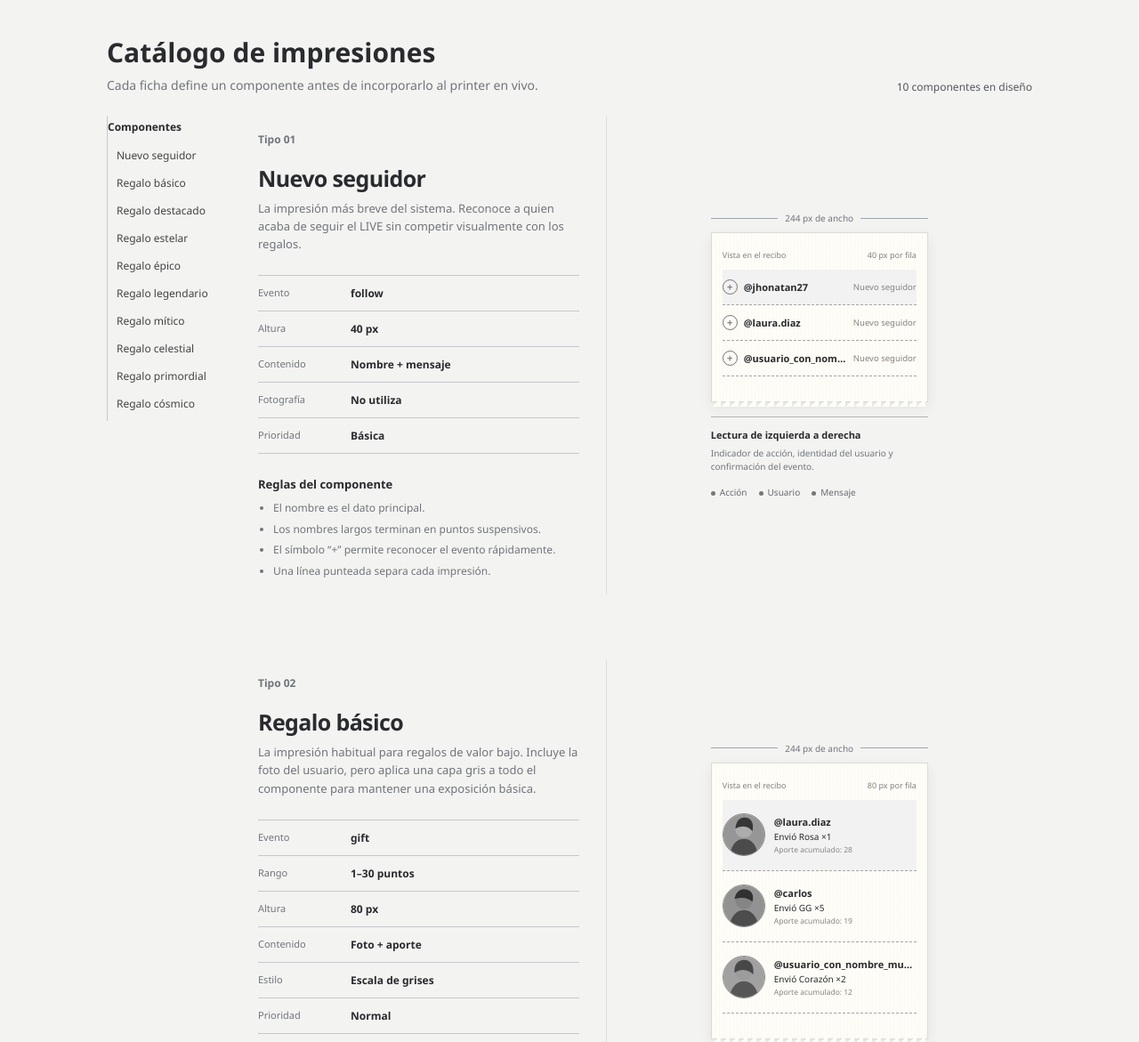
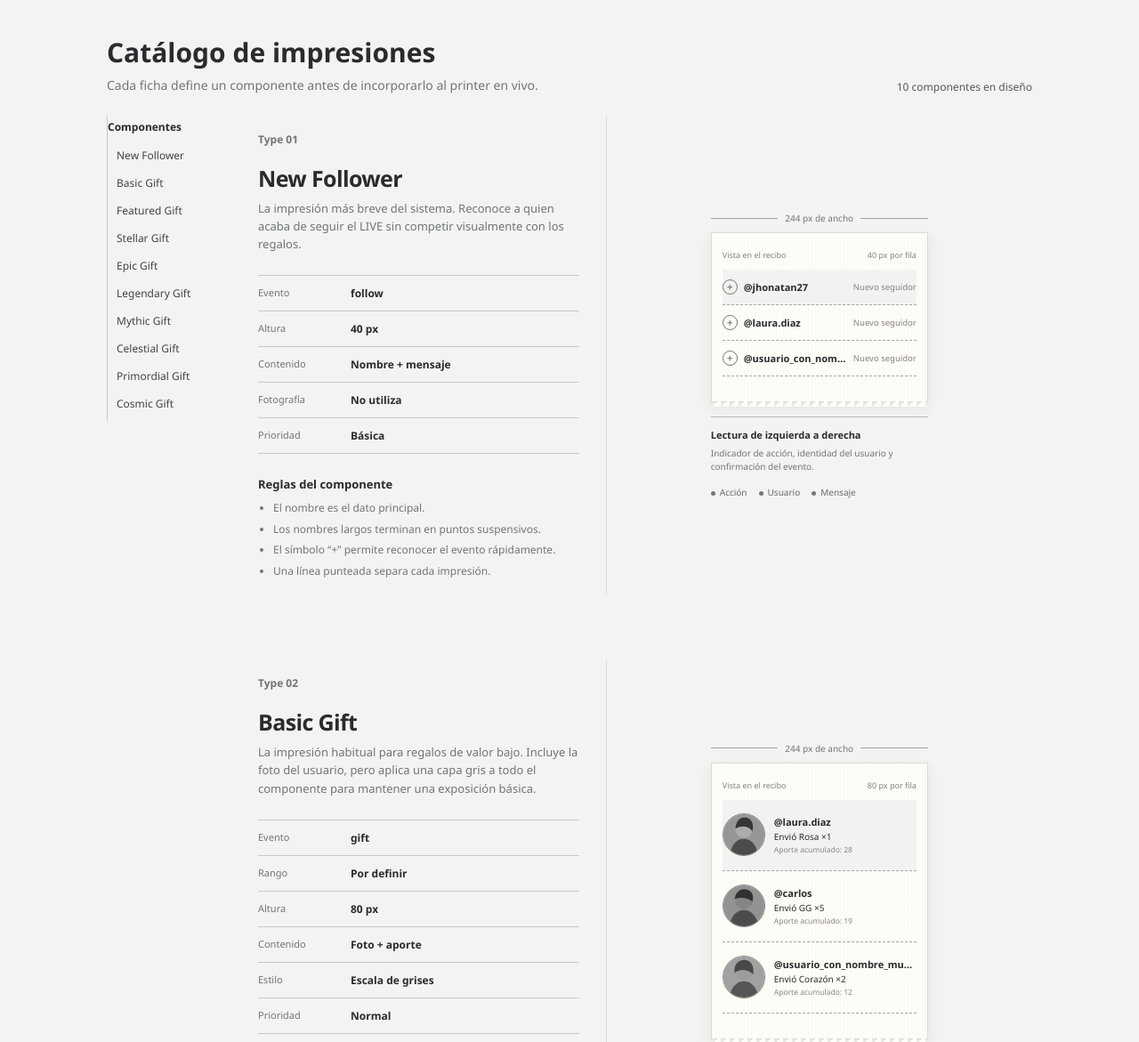
Before and after one commit to 22jair/GiftWallLive, a plain HTML site: page prototypes/printer/printer-components.html in a window 1280 px wide. Shown: the top 1171 px of the page at 89% size. Drawn offline with Linux system fonts and the light colour scheme.

Commit message:
Actualizar nombres y rangos del catálogo

```diff
--- a/prototypes/printer/printer-components.html
+++ b/prototypes/printer/printer-components.html
@@ -387,23 +387,23 @@
       <div class="catalog-layout">
         <nav class="component-menu" aria-label="Tipos de impresión">
           <strong>Componentes</strong>
-          <a href="#nuevo-seguidor">Nuevo seguidor</a>
-          <a href="#regalo-basico">Regalo básico</a>
-          <a href="#regalo-destacado">Regalo destacado</a>
-          <a href="#regalo-estelar">Regalo estelar</a>
-          <a href="#regalo-epico">Regalo épico</a>
-          <a href="#regalo-legendario">Regalo legendario</a>
-          <a href="#regalo-mitico">Regalo mítico</a>
-          <a href="#regalo-celestial">Regalo celestial</a>
-          <a href="#regalo-primordial">Regalo primordial</a>
-          <a href="#regalo-cosmico">Regalo cósmico</a>
+          <a href="#nuevo-seguidor">New Follower</a>
+          <a href="#regalo-basico">Basic Gift</a>
+          <a href="#regalo-destacado">Featured Gift</a>
+          <a href="#regalo-estelar">Stellar Gift</a>
+          <a href="#regalo-epico">Epic Gift</a>
+          <a href="#regalo-legendario">Legendary Gift</a>
+          <a href="#regalo-mitico">Mythic Gift</a>
+          <a href="#regalo-celestial">Celestial Gift</a>
+          <a href="#regalo-primordial">Primordial Gift</a>
+          <a href="#regalo-cosmico">Cosmic Gift</a>
         </nav>
 
         <div class="catalog-content">
       <article class="component-sheet" id="nuevo-seguidor">
         <section class="specification" aria-labelledby="follower-title">
-          <span class="type-number">Tipo 01</span>
-          <h2 id="follower-title">Nuevo seguidor</h2>
+          <span class="type-number">Type 01</span>
+          <h2 id="follower-title">New Follower</h2>
           <p class="summary">La impresión más breve del sistema. Reconoce a quien acaba de seguir el LIVE sin competir visualmente con los regalos.</p>
 
           <dl class="facts">
@@ -458,13 +458,13 @@
 
       <article class="component-sheet" id="regalo-basico">
         <section class="specification" aria-labelledby="basic-gift-title">
-          <span class="type-number">Tipo 02</span>
-          <h2 id="basic-gift-title">Regalo básico</h2>
+          <span class="type-number">Type 02</span>
+          <h2 id="basic-gift-title">Basic Gift</h2>
           <p class="summary">La impresión habitual para regalos de valor bajo. Incluye la foto del usuario, pero aplica una capa gris a todo el componente para mantener una exposición básica.</p>
 
           <dl class="facts">
             <div><dt>Evento</dt><dd>gift</dd></div>
-            <div><dt>Rango</dt><dd>1–30 puntos</dd></div>
+            <div><dt>Rango</dt><dd>Por definir</dd></div>
             <div><dt>Altura</dt><dd>80 px</dd></div>
             <div><dt>Contenido</dt><dd>Foto + aporte</dd></div>
             <div><dt>Estilo</dt><dd>Escala de grises</dd></div>
@@ -526,13 +526,13 @@
 
       <article class="component-sheet" id="regalo-destacado">
         <section class="specification" aria-labelledby="color-gift-title">
-          <span class="type-number">Tipo 03</span>
-          <h2 id="color-gift-title">Regalo destacado</h2>
+          <span class="type-number">Type 03</span>
+          <h2 id="color-gift-title">Featured Gift</h2>
           <p class="summary">Conserva el tamaño y la lectura del regalo básico, pero elimina la capa gris. La foto y los elementos visuales disponibles se muestran con sus colores originales.</p>
 
           <dl class="facts">
             <div><dt>Evento</dt><dd>gift</dd></div>
-            <div><dt>Rango</dt><dd>31–99 puntos</dd></div>
+            <div><dt>Rango</dt><dd>Por definir</dd></div>
             <div><dt>Altura</dt><dd>80 px</dd></div>
             <div><dt>Contenido</dt><dd>Foto + aporte</dd></div>
             <div><dt>Estilo</dt><dd>A color</dd></div>
@@ -597,13 +597,13 @@
 
       <article class="component-sheet" id="regalo-estelar">
         <section class="specification" aria-labelledby="stellar-gift-title">
-          <span class="type-number">Tipo 04</span>
-          <h2 id="stellar-gift-title">Regalo estelar</h2>
+          <span class="type-number">Type 04</span>
+          <h2 id="stellar-gift-title">Stellar Gift</h2>
           <p class="summary">El primer nivel de exposición ampliada. Duplica la altura de los regalos anteriores y lleva la fotografía al centro para dar más protagonismo al donador.</p>
 
           <dl class="facts">
             <div><dt>Evento</dt><dd>gift</dd></div>
-            <div><dt>Rango</dt><dd>100–249 puntos</dd></div>
+            <div><dt>Rango</dt><dd>Por definir</dd></div>
             <div><dt>Altura</dt><dd>160 px</dd></div>
             <div><dt>Fotografía</dt><dd>80 px a color</dd></div>
             <div><dt>Composición</dt><dd>Vertical centrada</dd></div>
@@ -654,13 +654,13 @@
 
       <article class="component-sheet" id="regalo-epico">
         <section class="specification" aria-labelledby="epic-gift-title">
-          <span class="type-number">Tipo 05</span>
-          <h2 id="epic-gift-title">Regalo épico</h2>
+          <span class="type-number">Type 05</span>
+          <h2 id="epic-gift-title">Epic Gift</h2>
           <p class="summary">Sube al tamaño de los niveles mayores y añade una capa de energía permanente mediante color, destellos y movimiento suave.</p>
 
           <dl class="facts">
             <div><dt>Evento</dt><dd>gift</dd></div>
-            <div><dt>Rango</dt><dd>250–550 puntos</dd></div>
+            <div><dt>Rango</dt><dd>Por definir</dd></div>
             <div><dt>Altura</dt><dd>240 px</dd></div>
             <div><dt>Fotografía</dt><dd>112 px a color</dd></div>
             <div><dt>Composición</dt><dd>Vertical centrada</dd></div>
@@ -716,13 +716,13 @@
 
       <article class="component-sheet" id="regalo-legendario">
         <section class="specification" aria-labelledby="legendary-gift-title">
-          <span class="type-number">Tipo 06</span>
-          <h2 id="legendary-gift-title">Regalo legendario</h2>
+          <span class="type-number">Type 06</span>
+          <h2 id="legendary-gift-title">Legendary Gift</h2>
           <p class="summary">Mantiene la fotografía circular y la eleva con un medallón de oro y champaña, una corona discreta y pequeñas perlas de luz.</p>
 
           <dl class="facts">
             <div><dt>Evento</dt><dd>gift</dd></div>
-            <div><dt>Rango</dt><dd>551–999 puntos</dd></div>
+            <div><dt>Rango</dt><dd>Por definir</dd></div>
             <div><dt>Altura</dt><dd>240 px</dd></div>
             <div><dt>Fotografía</dt><dd>112 px a color</dd></div>
             <div><dt>Identidad</dt><dd>Medallón de champaña</dd></div>
@@ -779,13 +779,13 @@
 
       <article class="component-sheet" id="regalo-mitico">
         <section class="specification" aria-labelledby="mythic-gift-title">
-          <span class="type-number">Tipo 07</span>
-          <h2 id="mythic-gift-title">Regalo mítico</h2>
+          <span class="type-number">Type 07</span>
+          <h2 id="mythic-gift-title">Mythic Gift</h2>
           <p class="summary">Presenta la fotografía como el centro de un reloj astronómico de joyería, construido con platino, vidrio, órbitas cruzadas y gemas minerales.</p>
 
           <dl class="facts">
             <div><dt>Evento</dt><dd>gift</dd></div>
-            <div><dt>Rango</dt><dd>1,000–2,999 puntos</dd></div>
+            <div><dt>Rango</dt><dd>Por definir</dd></div>
             <div><dt>Altura</dt><dd>240 px</dd></div>
             <div><dt>Fotografía</dt><dd>112 px a color</dd></div>
             <div><dt>Identidad</dt><dd>Reloj astronómico</dd></div>
@@ -819,7 +819,7 @@
                   <span class="gift-mythic__gem gift-mythic__gem--ne" aria-hidden="true"></span>
                   <span class="gift-mythic__gem gift-mythic__gem--sw" aria-hidden="true"></span>
                   <span class="gift-mythic__gem gift-mythic__gem--se" aria-hidden="true"></span>
-                  <span class="gift-mythic__seal">Mítico</span>
+                  <span class="gift-mythic__seal">Mythic</span>
                 </div>
                 <strong class="gift-mythic__name">@diego.live</strong>
                 <p class="gift-mythic__gift">Envió Universo ×1</p>
@@ -836,7 +836,7 @@
                   <span class="gift-mythic__gem gift-mythic__gem--ne" aria-hidden="true"></span>
                   <span class="gift-mythic__gem gift-mythic__gem--sw" aria-hidden="true"></span>
                   <span class="gift-mythic__gem gift-mythic__gem--se" aria-hidden="true"></span>
-                  <span class="gift-mythic__seal">Mítico</span>
+                  <span class="gift-mythic__seal">Mythic</span>
                 </div>
                 <strong class="gift-mythic__name">@valentina</strong>
                 <p class="gift-mythic__gift">Envió Galaxia ×1</p>
@@ -857,8 +857,8 @@
 
       <article class="component-sheet" id="regalo-celestial">
         <section class="specification" aria-labelledby="celestial-gift-title">
-          <span class="type-number">Tipo 08</span>
-          <h2 id="celestial-gift-title">Regalo celestial</h2>
+          <span class="type-number">Type 08</span>
+          <h2 id="celestial-gift-title">Celestial Gift</h2>
           <p class="summary">Presenta al donador dentro de una corona solar prismática, construida con cristal cálido, una gema suspendida y una iluminación de amanecer.</p>
 
           <dl class="facts">
@@ -938,8 +938,8 @@
 
       <article class="component-sheet" id="regalo-primordial">
         <section class="specification" aria-labelledby="primordial-gift-title">
-          <span class="type-number">Tipo 09</span>
-          <h2 id="primordial-gift-title">Regalo primordial</h2>
+          <span class="type-number">Type 09</span>
+          <h2 id="primordial-gift-title">Primordial Gift</h2>
           <p class="summary">Incrusta la fotografía del donador en una geoda viva dentro de un monolito antiguo recorrido por cuatro vetas elementales.</p>
 
           <dl class="facts">
@@ -1037,8 +1037,8 @@
 
       <article class="component-sheet" id="regalo-cosmico">
         <section class="specification" aria-labelledby="cosmic-gift-title">
-          <span class="type-number">Tipo 10</span>
-          <h2 id="cosmic-gift-title">Regalo cósmico</h2>
+          <span class="type-number">Type 10</span>
+          <h2 id="cosmic-gift-title">Cosmic Gift</h2>
           <p class="summary">Presenta al donador dentro de un universo vivo: una galaxia circular, planetas en órbita y un cometa que cruza la escena.</p>
 
           <dl class="facts">
@@ -1076,7 +1076,7 @@
                   <span class="gift-cosmic__star gift-cosmic__star--one" aria-hidden="true"></span>
                   <span class="gift-cosmic__star gift-cosmic__star--two" aria-hidden="true"></span>
                   <span class="gift-cosmic__star gift-cosmic__star--three" aria-hidden="true"></span>
-                  <span class="gift-cosmic__seal">Cósmico</span>
+                  <span class="gift-cosmic__seal">Cosmic</span>
                 </div>
                 <strong class="gift-cosmic__name">@valentina</strong>
                 <p class="gift-cosmic__gift">Envió Universo TikTok ×1</p>
@@ -1093,7 +1093,7 @@
                   <span class="gift-cosmic__star gift-cosmic__star--one" aria-hidden="true"></span>
                   <span class="gift-cosmic__star gift-cosmic__star--two" aria-hidden="true"></span>
                   <span class="gift-cosmic__star gift-cosmic__star--three" aria-hidden="true"></span>
-                  <span class="gift-cosmic__seal">Cósmico</span>
+                  <span class="gift-cosmic__seal">Cosmic</span>
                 </div>
                 <strong class="gift-cosmic__name">@diego.live</strong>
                 <p class="gift-cosmic__gift">Envió Viaje interestelar ×1</p>
```
